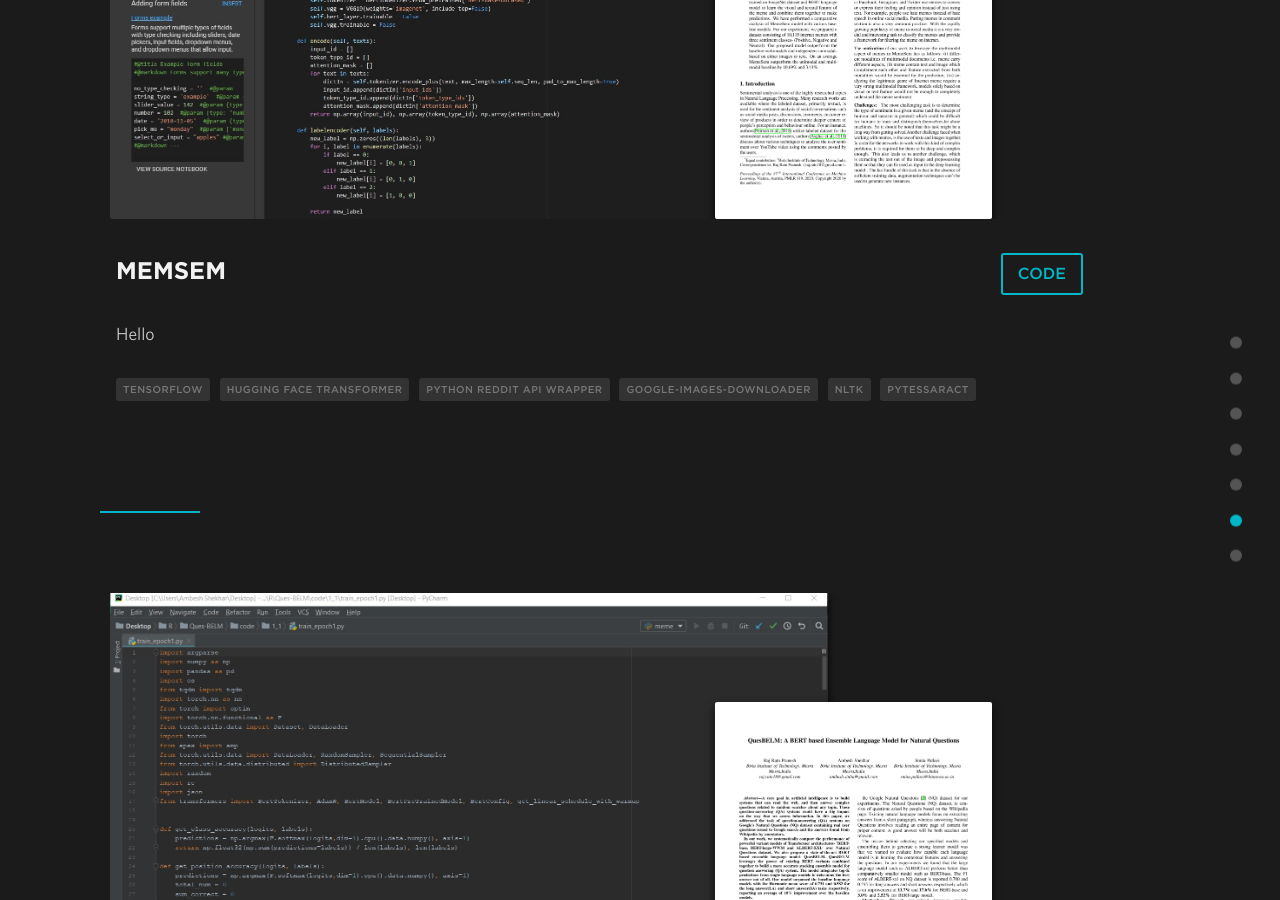
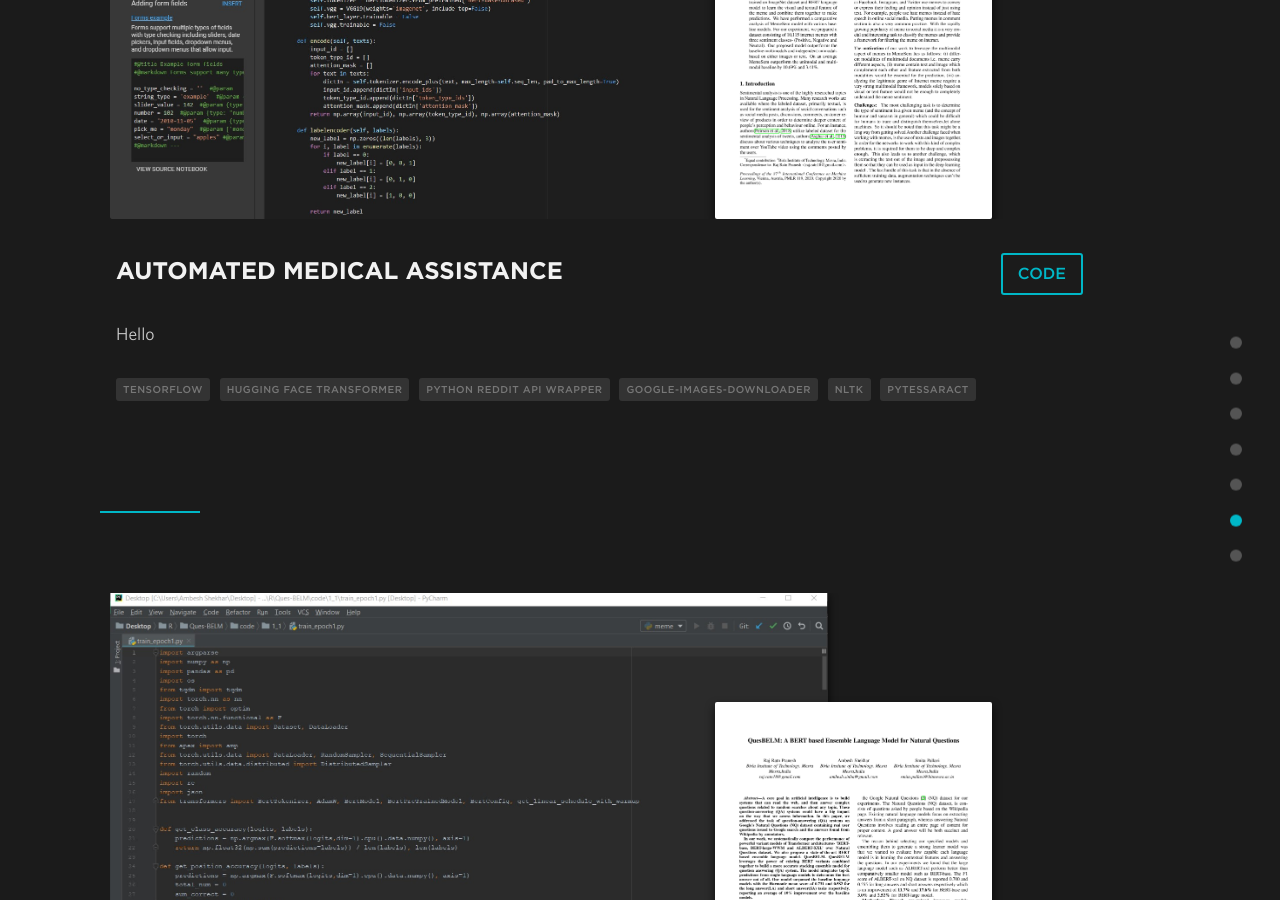
Before and after one commit to sumit6597/sumit6597.github.io, a Jekyll site: the page built from index.html, in a window 1280 px wide and 900 px high, scrolled down 5653 px. Built offline with Jekyll 4.4.1, drawn with Linux system fonts in a browser that asks for light colours; nearby versions of some CDN libraries.

Commit message:
Update portfolio.yml

```diff
--- a/_data/portfolio.yml
+++ b/_data/portfolio.yml
@@ -1,4 +1,4 @@
-- title: MemSem
+- title: Automated Medical Assistance
 
   code: https://github.com/sumit6597/Automated-Medical-Assistance
   description: Hello
```
